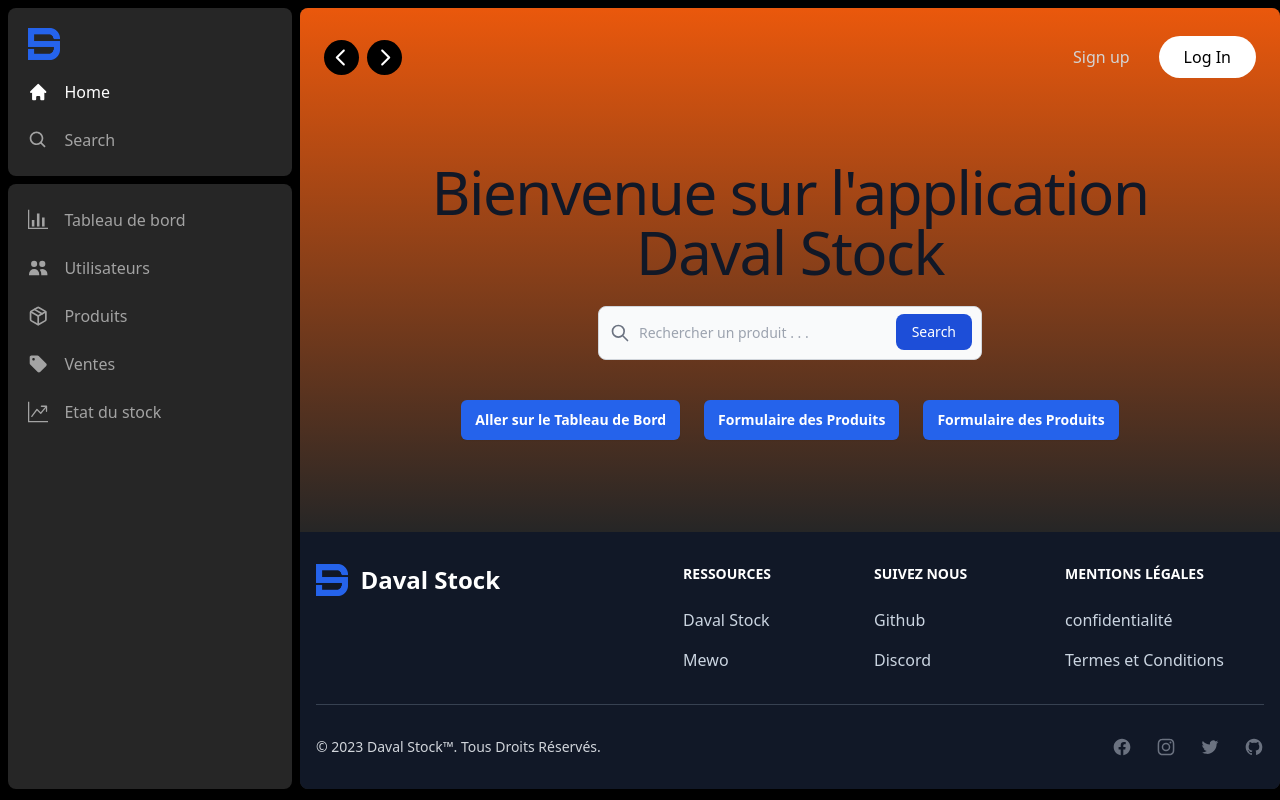
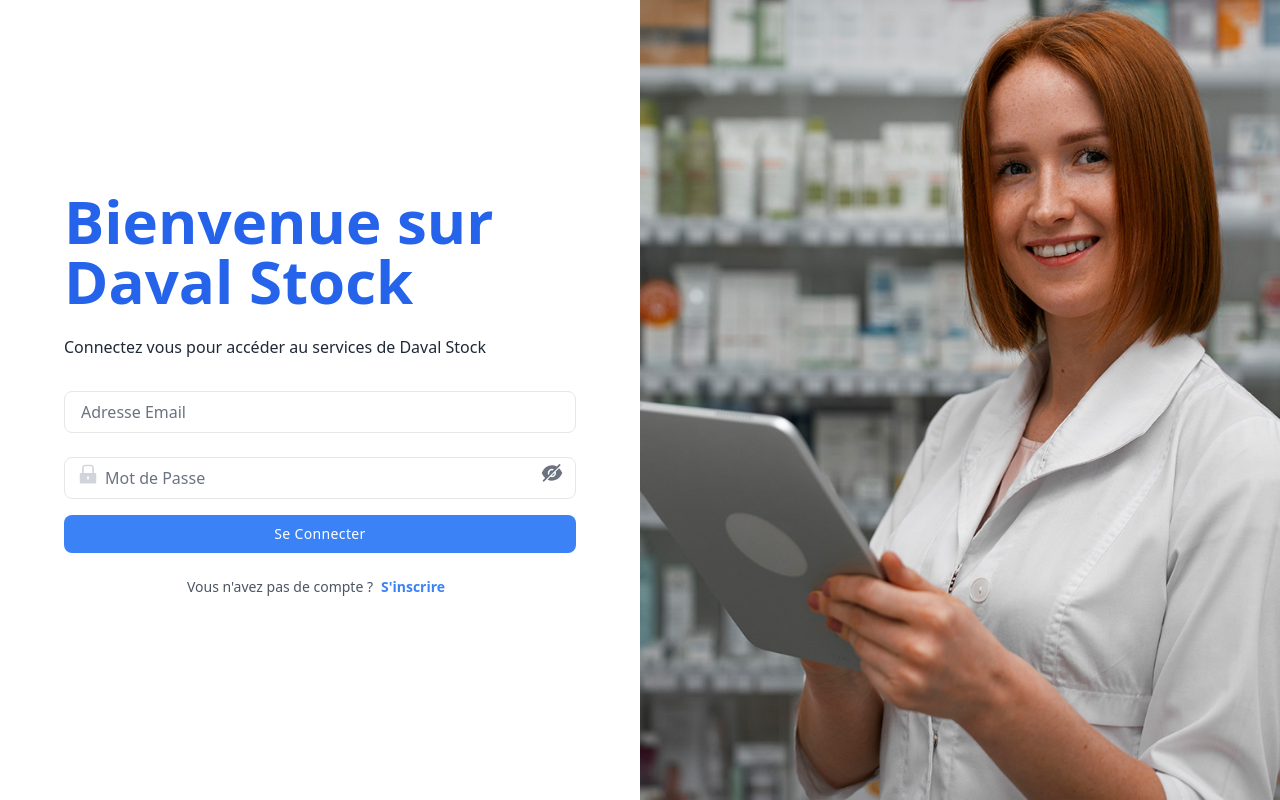
Before and after one commit to Daval-Stock/daval-stock-app, a React (Vite) app in the folder frontend/: page / in a window 1280 px wide. Built offline with nearby package versions, Linux system fonts and the light colour scheme; what pdfmake would draw is missing.

Commit message:
homepage updating

```diff
--- a/frontend/src/App.jsx
+++ b/frontend/src/App.jsx
@@ -29,6 +29,7 @@
 import Trashboard from "./Components/Trashboard/Trashboard.jsx";
 import { ToastContainer, toast } from "react-toastify";
 import "react-toastify/dist/ReactToastify.css";
+import Homepage from "./Components/Home/Homepage.jsx";
 
 const App = () => {
   return (
@@ -46,7 +47,7 @@
         theme="dark"
       />
       <Routes>
-        <Route path="/" element={<Home />} />
+        <Route path="/" element={<Homepage />} />
         <Route path="/Sidebar" element={<Sidebar />} />
         <Route path="/ConnexionUI" element={<ConnexionUI />} />
         <Route path="/Dashboard" element={<Dashboard />} />
--- a/frontend/src/Components/Connexion/ConnexionUI.jsx
+++ b/frontend/src/Components/Connexion/ConnexionUI.jsx
@@ -45,7 +45,7 @@
       // Envoyer les données du formulaire au serveur
       const { data, error } = await postLoginUser(formValues);
       if (data) {
-        navigateTo("/");
+        navigateTo("/Trash");
       }
       if (error) {
         toast.error(error);
@@ -63,11 +63,9 @@
   };
 
   return (
-    <Layout>
-      <Container>
-        <FormCard>
-          <div className="px-8 py-4 my-6">
-            <div className="flex justify-center mx-auto">
+    <>
+          <div className="">
+           {/*  <div className="flex justify-center mx-auto">
               <Link to="/">
                 <img className="w-auto h-7 sm:h-8" src={logoDaval} alt="" />
               </Link>
@@ -79,7 +77,7 @@
 
             <p className="mt-1 text-center text-gray-500 dark:text-gray-400">
               en seulement deux clics
-            </p>
+            </p> */}
             {formErrors.serverError}
             <Form
               formValues={formValues}
@@ -92,8 +90,8 @@
             />
           </div>
 
-          <div className="flex items-center justify-center rounded-b-lg py-3 text-center bg-gray-200 dark:bg-gray-800">
-            <span className="text-sm text-gray-600 dark:text-gray-200">
+          <div className="flex pt-6 justify-center rounded-b-lg py-3 text-center">
+            <span className="text-sm text-gray-600">
               Vous n'avez pas de compte ?{" "}
             </span>
 
@@ -105,8 +103,6 @@
               S'inscrire
             </Link>
           </div>
-        </FormCard>
-      </Container>
-    </Layout>
+          </>
   );
 }
--- a/frontend/src/Components/Connexion/LogoutUI.jsx
+++ b/frontend/src/Components/Connexion/LogoutUI.jsx
@@ -12,7 +12,7 @@
     localStorage.removeItem('authToken');
 
     // Redirigez l'utilisateur vers la page de connexion
-    navigate('/ConnexionUI');
+    navigate('/');
   };
 
   return (
--- a/frontend/src/Components/Form.jsx
+++ b/frontend/src/Components/Form.jsx
@@ -117,7 +117,7 @@
               name="category"
               value={formValues.category}
               onChange={handleInputChange}
-              className="block w-[700px] mt-4 text-center bg-gray-900text-gray-400 rounded-md border-0 py-3 shadow-sm ring-1 ring-inset text-gray-600 bg-gray-300 focus:ring-2 focus:ring-inset focus:ring-blue-600 sm:max-w-xs sm:text-sm sm:leading-6"
+              className="block w-[700px] mt-4 text-center bg-gray-900 text-gray-400 rounded-md border-0 py-3 shadow-sm ring-1 ring-inset text-gray-600 bg-gray-300 focus:ring-2 focus:ring-inset focus:ring-blue-600 sm:max-w-xs sm:text-sm sm:leading-6"
             >
               <option> choisir une catégorie</option>
               {categories.map((categorie) => (
@@ -132,7 +132,7 @@
 
       {email && (
         <Input
-          className=""
+          className="dark:bg-white dark:text-gray-700"
           type="email"
           name="email"
           placeholder="Adresse Email"
@@ -217,7 +217,7 @@
 
       {password && (
         <Input
-          className=""
+          className="dark:bg-white dark:text-gray-700"
           type="password"
           name="password"
           placeholder="Mot de Passe"
@@ -245,7 +245,7 @@
           showPassword={showPassword.confirmPassword}
           setShowPassword={setShowPassword}
           togglePasswordVisibility={(e) =>
-            togglePasswordVisibility(e, "confirmPassword")
+          togglePasswordVisibility(e, "confirmPassword")
           }
         />
       )}
--- a/frontend/src/Components/Home/Home.jsx
+++ b/frontend/src/Components/Home/Home.jsx
@@ -18,6 +18,7 @@
           <h1 className="text-4xl font-semiBold tracking-tight text-gray-900 dark:text-gray-300 sm:text-6xl">
             Bienvenue sur l'application Daval Stock
           </h1>
+
         </div>
         <div className="w-96">
           <Search />
--- /dev/null
+++ b/frontend/src/Components/Home/Homepage.jsx
@@ -0,0 +1,20 @@
+import React from 'react'
+import ConnexionUI from '../Connexion/ConnexionUI'
+import backgroundImage from '../../assets/pharmacie.jpg'
+
+export default function Homepage() {
+  return (
+    <div className='flex h-screen bg-white'>
+      <div className="w-1/2 bg-white self-center">
+        <div className="ml-16 mr-16">
+            <h1 className="text-6xl font-bold text-blue-600 sm:text-6xl">Bienvenue sur Daval Stock</h1>
+            <p className="pt-6 text-md font-medium text-gray-800">Connectez vous pour accéder au services de Daval Stock</p>
+            <div className="pt-2"><ConnexionUI/></div>
+        </div>
+      </div>
+      <div className="w-1/2 bg-cover bg-center" style={{backgroundImage: `url(${backgroundImage})`}}>
+
+      </div>
+    </div>
+  )
+}
```
Also changed, not shown: frontend/src/assets/pharmacie.jpg (added), 1 other file (tests, documents, lock files or other folders).
